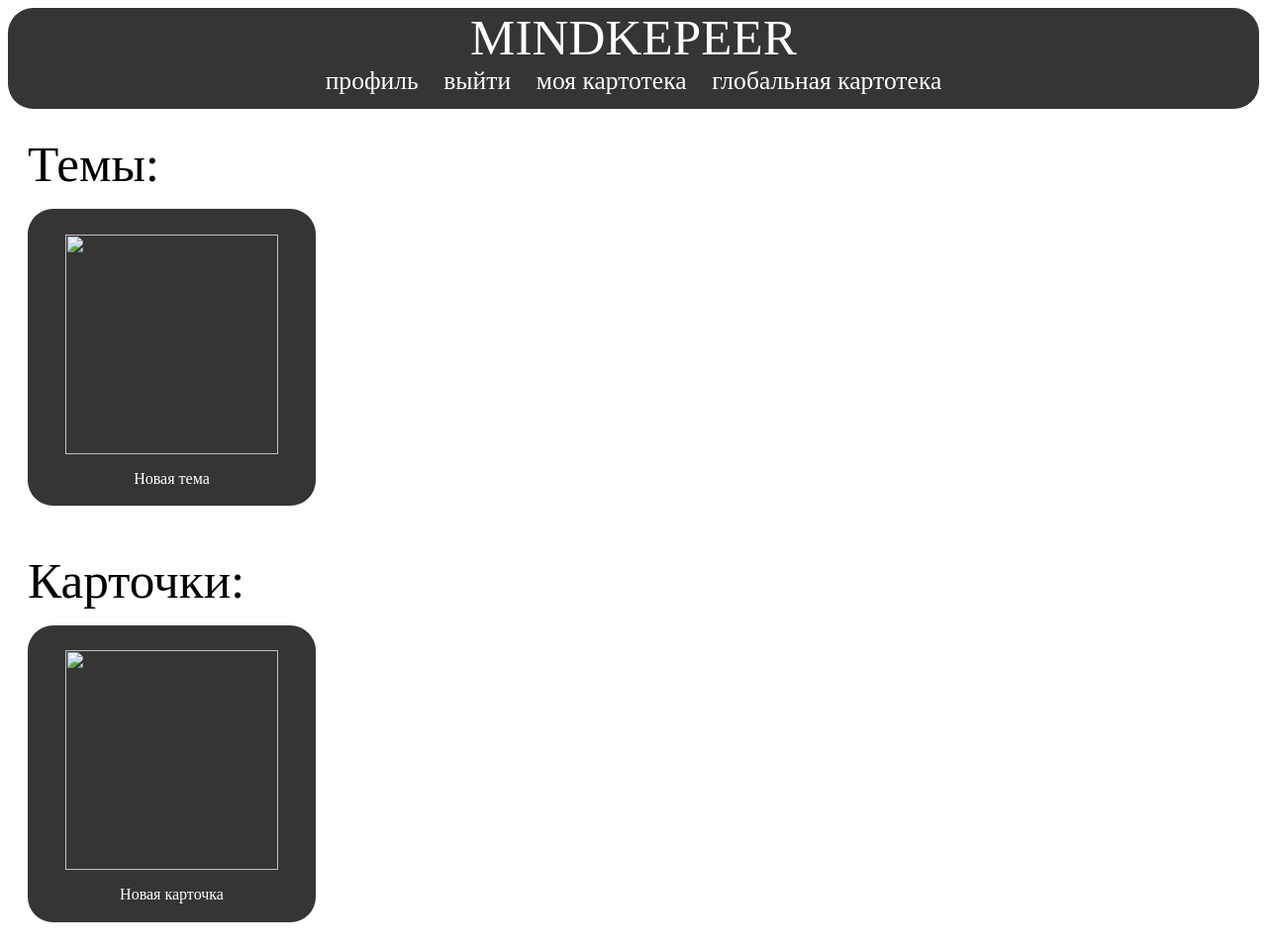
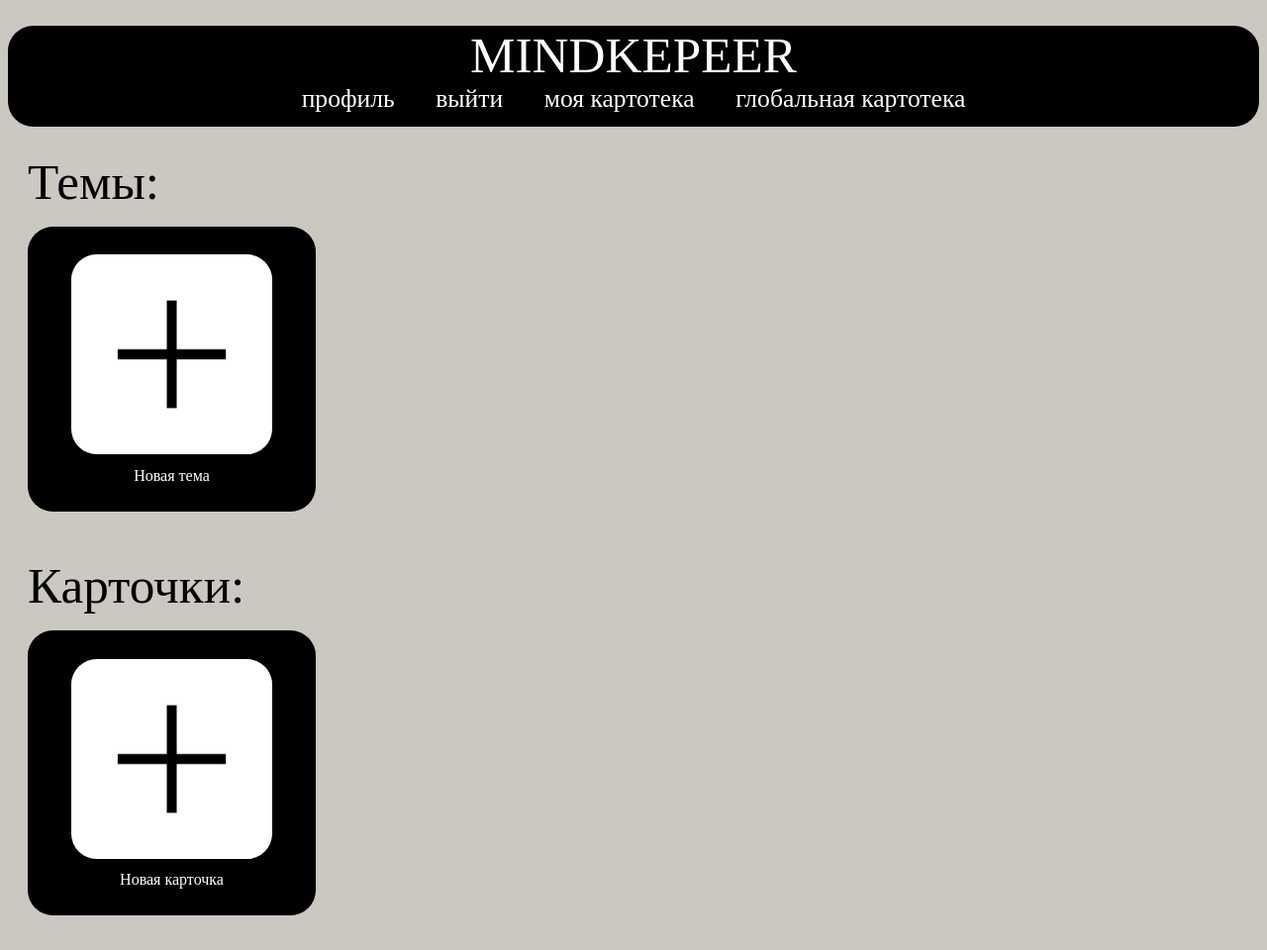
Before and after one commit to painkillergodsewostyanow/mindkeeper-beta-, a Django app: page /storage in a window 1280 px wide. Shown: the whole page at 99% size. After the commit the page ends 925 px from the top, so only its background shows below. Run offline with Django 4.2, Linux system fonts and the light colour scheme; the visitor is signed in with stand-in values (Sample User, id 1); data that the repository does not hold is empty.

Commit message:
nothing to note

```diff
--- a/mindkeeper/main/models.py
+++ b/mindkeeper/main/models.py
@@ -4,7 +4,6 @@ from users.models import User
 
 
 class Themes(models.Model):
-    # TODO(Возможность выдавать доступ определенным людям)
     image = models.ImageField(upload_to="themes_image", blank=True)
     is_private = models.BooleanField(default=False)
     user = models.ForeignKey(to=User, on_delete=models.CASCADE, verbose_name="Автор")
--- a/mindkeeper/main/templates/main/catalog.html
+++ b/mindkeeper/main/templates/main/catalog.html
@@ -14,9 +14,9 @@
                 {{father_theme.title}}
             </div>
         {% endif %}
-            <div class="label">
-			Темы:
-		    </div>
+        <div class="label">
+            Темы:
+        </div>
             <ul class="catalog_place">
                 {% for theme in themes %}
                     <li class="wrapper">
@@ -47,7 +47,7 @@
                     {% endif %}
                     <div class="card">
                         <div class="photo">
-                            <img src="" alt="">
+                            <img src="{% static 'img/plus.jpg' %}" alt="">
                         </div>
                         <p class="object_title">Новая тема</p>
                     </div>
@@ -55,10 +55,10 @@
                     </li>
             </ul>
     </div>
-    <div class="label">
-		Карточки:
-	</div>
     <div class="container">
+        <div class="label">
+            Карточки:
+        </div>
         <ul class="catalog_place">
             {% for card in cards %}
                 <li class="wrapper">
@@ -89,7 +89,7 @@
                     {% endif %}
                     <div class="card">
                         <div class="photo">
-                            <img src="" alt="">
+                            <img src="{% static 'img/plus.jpg' %}" alt="">
                         </div>
                         <p class="object_title">Новая карточка</p>
                     </div>
--- a/mindkeeper/main/views.py
+++ b/mindkeeper/main/views.py
@@ -127,10 +127,10 @@ def add_theme_form(request, theme=None):
     return render(request, "main/add_theme.html", context)
 
 
-
 @login_required
 def add_card(request):
     is_private = 'is_private' in request.POST
+
     theme = Themes.objects.get(pk=request.POST['theme']) if request.POST['theme'] else None
     image = request.FILES.get('image', None)
     Cards.objects.create(
--- a/mindkeeper/static/css/base_style.css
+++ b/mindkeeper/static/css/base_style.css
@@ -1,11 +1,16 @@
 .header{
 
-    background-color: #353535;
+    margin-top: 2vw;
+    background-color: black;
     height: 8vw;
     border-radius: 2vw;
 
 }
+body{
 
+    background-color:#cbc7c1;
+
+}
 .title {
 
 	font-size: 4vw;
@@ -34,7 +39,7 @@
 }
 .nav__item{
 
-	margin-right: 2vw;
+	margin-right: calc(2vw + 2vh);
 	font-size: 2vw;
 
 }
@@ -44,3 +49,9 @@
 	text-decoration: none;
 
 }
+
+@media only screen and (max-device-width:480px) {
+	.nav__item {
+		font-size: 2.6vw;
+	}
+}
--- a/mindkeeper/static/css/catalog_style.css
+++ b/mindkeeper/static/css/catalog_style.css
@@ -34,12 +34,15 @@
 	display: block;
 	border-radius: 2vw;
 	position: relative;
-	background: #353535;
+	background: black;
 	margin: 0 20px 20px 0;
 	text-decoration: none;
 	color: #474747;
 	z-index: 0;
-	height: 300px;
+	height: calc(20vh + 10vw);
+	min-height: 200px;
+	min-width: 200px;
+
 }
 
 .catalog_place{
@@ -58,16 +61,17 @@
 .photo{
 	margin: auto;
 	background-size: cover;
-	width: 74%;
-	height: 74%;
+	width: 70%;
+	height: 70%;
 	text-align: center;
+    border-radius: 2vw;
 }
 
 .photo img{
-	margin-top: 2vw;
-	margin-bottom: 2vw;
+    margin-top: calc(1vw + 2vh);
 	width: 100%;
     height: 100%;
+    border-radius: 2vw;
 }
 .wrapper a {
 	text-decoration: none;
--- a/mindkeeper/static/css/index_style.css
+++ b/mindkeeper/static/css/index_style.css
@@ -6,7 +6,7 @@
 .storage-preview{
 
 	color:white;
-	background-color: #353535;
+	background-color: black;
 	padding: 4vw;
 	display: inline-block;
 	border-radius: 2vw;
```
Also changed, not shown: mindkeeper/static/img/plus.jpg (added).
